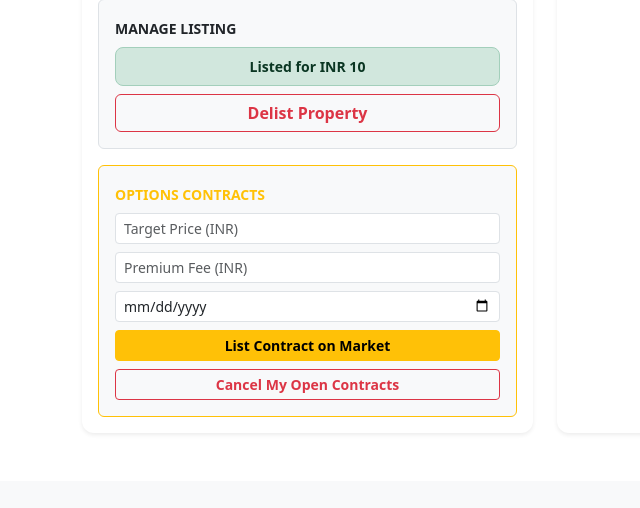
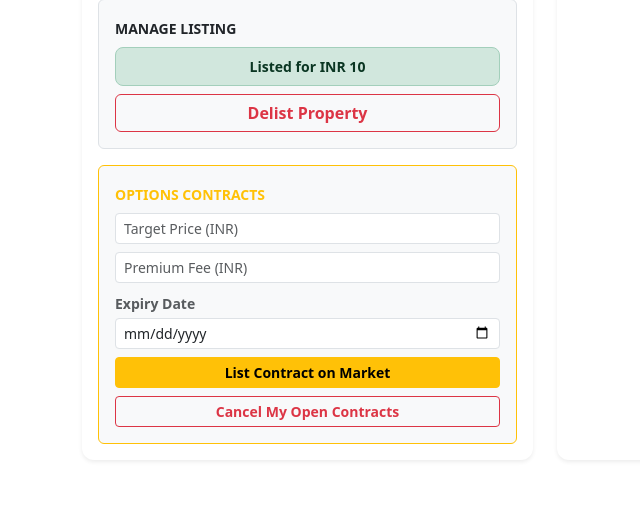
Before and after one commit to parthmistry903/land-options-trading, a Flask app: page /parcels/1 in a window 1280 px wide. Shown: the part 662-1170 px from the top of the page, without its empty margins (0-640 px from the left). Before the commit the page ends 1079 px from the top, so only its background shows below. Run offline with Flask 3, Linux system fonts and the light colour scheme; a user stored in the database is signed in; tables that the repository leaves empty or names only in its code hold one stand-in row (values such as "Sample post"); data that the repository does not hold is empty.

Commit message:
Add expiry date input and update chart handling

```diff
--- a/templates/parcel_detail.html
+++ b/templates/parcel_detail.html
@@ -59,6 +59,7 @@
                                     <input type="number" name="premium" class="form-control form-control-sm" placeholder="Premium Fee (INR)" min="1" required>
                                 </div>
                                 <div class="mb-2">
+                                    <label for="expiry_date_input" class="form-label small fw-bold text-muted mb-1">Expiry Date</label>
                                     <input type="date" name="expiry_date" id="expiry_date_input" class="form-control form-control-sm" required>
                                 </div>
                                 <button type="submit" class="btn btn-warning btn-sm w-100 fw-bold mb-2">List Contract on Market</button>
@@ -106,7 +107,6 @@
                 <script src="https://cdn.jsdelivr.net/npm/chart.js"></script>
                 <script>
                     document.addEventListener("DOMContentLoaded", function() {
-                        // Set minimum date for option creation to tomorrow
                         const dateInput = document.getElementById('expiry_date_input');
                         if(dateInput) {
                             let tmrw = new Date();
@@ -115,7 +115,6 @@
                         }
 
                         const chartData = JSON.parse(document.getElementById('chartDataJson').textContent);
-                        // FIX: Crash prevention if no historical data exists
                         if (!chartData || !chartData.actual || chartData.actual.length === 0) {
                             document.getElementById('priceChart').outerHTML = '<p class="text-center text-muted mt-5"><strong>No history data available.</strong><br>The chart will generate after the first trade.</p>';
                             return;
```
